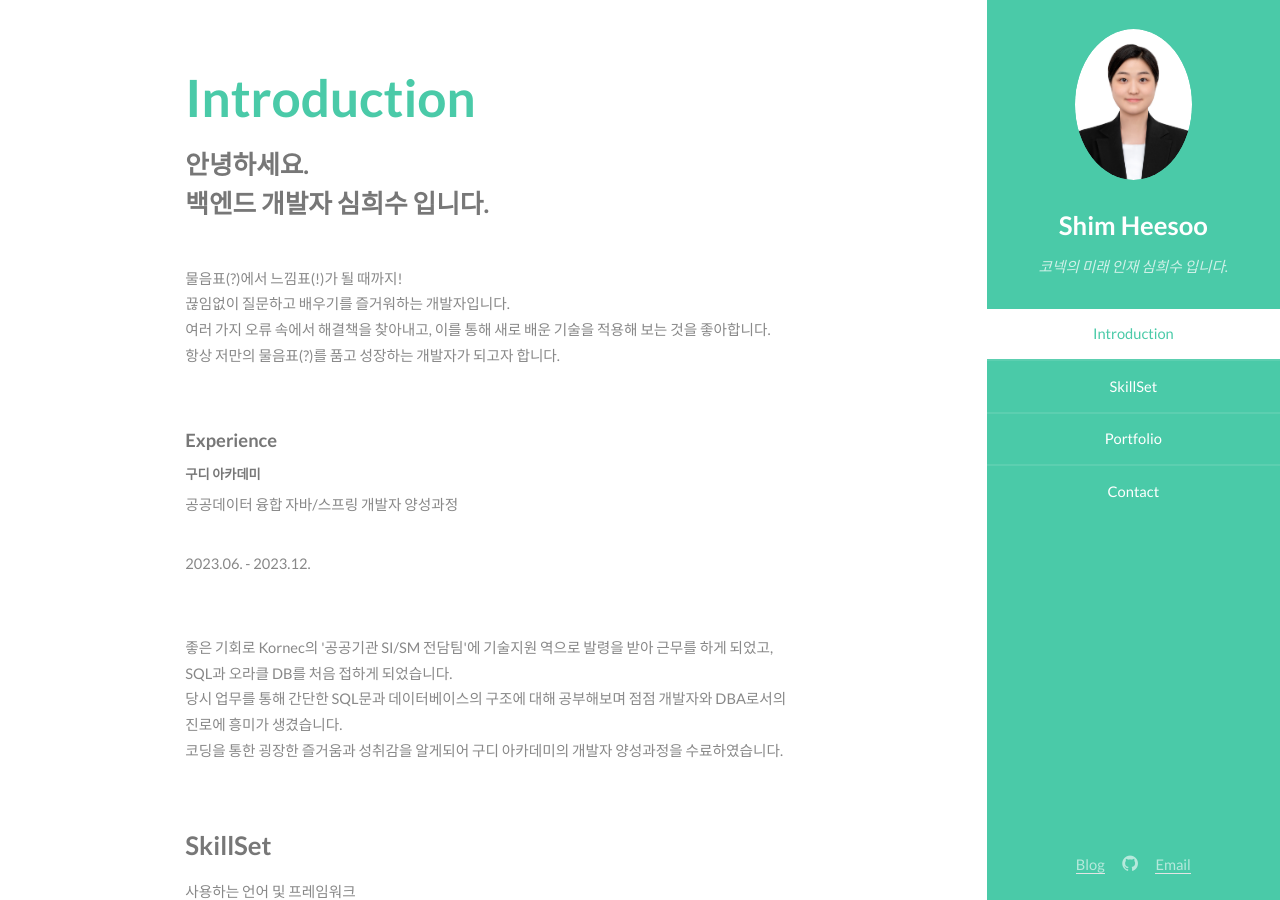
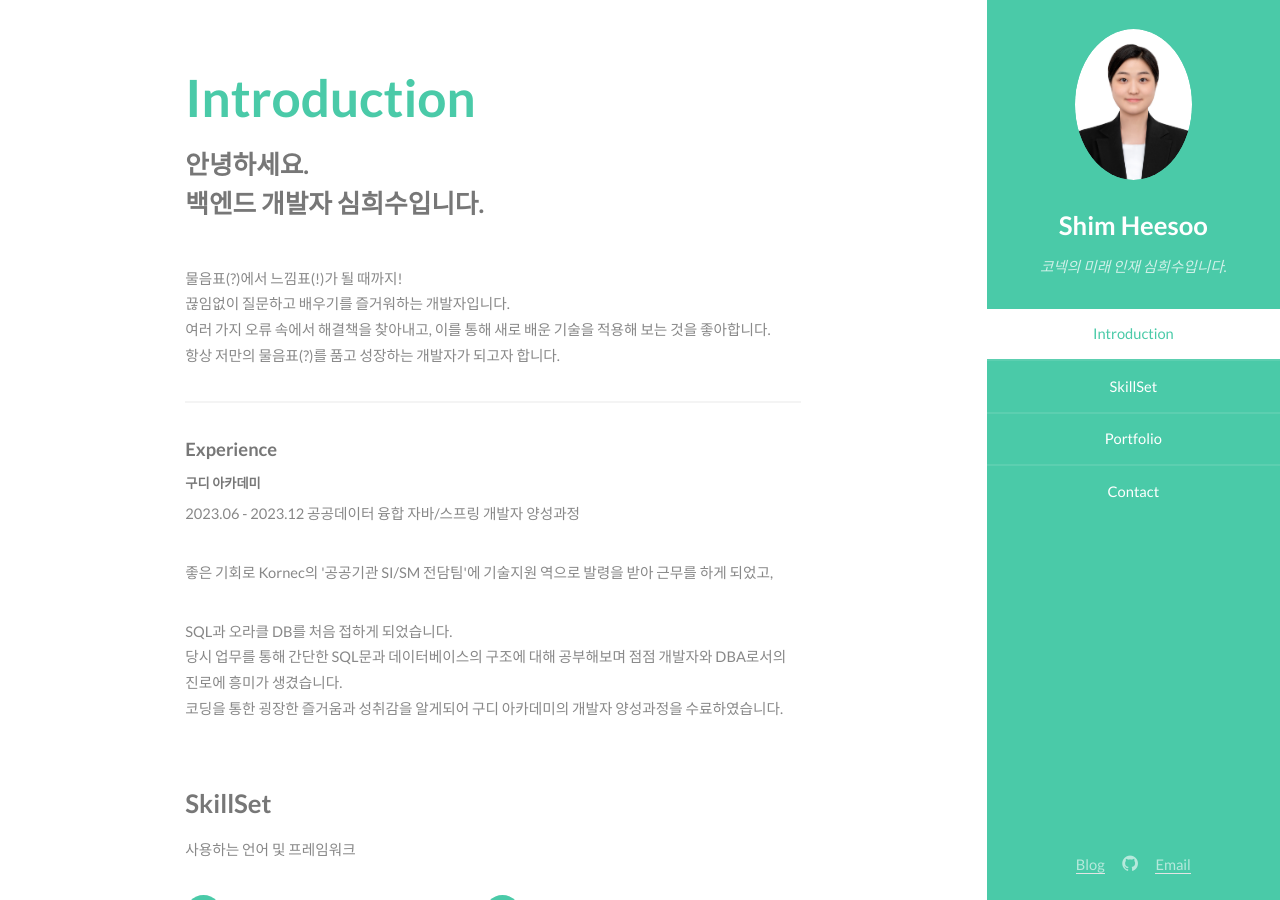
Before and after one commit to CHeessoo/CHeessoo.github.io, a Jekyll site: the page built from index.html, in a window 1280 px wide and 900 px high. Built offline with Jekyll 4.4.1, drawn with Linux system fonts in a browser that asks for light colours.

Commit message:
Update detail info

```diff
--- a/_includes/header.html
+++ b/_includes/header.html
@@ -3,7 +3,7 @@
         <header>
             <span class="image avatar"><img src="{{ site.baseurl }}/images/myPhoto.jpg" alt="" /></span>
             <h1 id="logo"><a href="{{ site.baseurl }}/">Shim Heesoo</a></h1>
-            <p>코넥의 미래 인재 심희수 입니다.</p>
+            <p>코넥의 미래 인재 심희수입니다.</p>
         </header>
         <nav id="nav">
             <ul>
--- a/index.html
+++ b/index.html
@@ -8,7 +8,7 @@ layout: default
     <div class="container">
         <header class="major">
                 <h2>Introduction</h2>
-                <p>안녕하세요. <br/> 백엔드 개발자 심희수 입니다.</p>
+                <p>안녕하세요. <br/> 백엔드 개발자 심희수입니다.</p>
             </header>
             <p>
                 물음표(?)에서 느낌표(!)가 될 때까지!<br/>
@@ -16,15 +16,15 @@ layout: default
                 여러 가지 오류 속에서 해결책을 찾아내고, 이를 통해 새로 배운 기술을 적용해 보는 것을 좋아합니다.</br>
                 항상 저만의 물음표(?)를 품고 성장하는 개발자가 되고자 합니다.
             </p>
-            <br class="inner">
+            <hr>
+            <div class="inner">
                 <h4>Experience</h4>
                 <h5>구디 아카데미</h5>
-                <p>공공데이터 융합 자바/스프링 개발자 양성과정</p>
-                <p>2023.06. - 2023.12.</p>
-                <br>
-                    좋은 기회로 Kornec의 '공공기관 SI/SM 전담팀'에 기술지원 역으로 발령을 받아 근무를 하게 되었고,</br>
+                <p>2023.06 - 2023.12 공공데이터 융합 자바/스프링 개발자 양성과정</p>
+                <p>
+                    좋은 기회로 Kornec의 '공공기관 SI/SM 전담팀'에 기술지원 역으로 발령을 받아 근무를 하게 되었고,</p>
                     SQL과 오라클 DB를 처음 접하게 되었습니다.<br/>
-                    당시 업무를 통해 간단한 SQL문과 데이터베이스의 구조에 대해 공부해보며 점점 개발자와 DBA로서의 진로에 흥미가 생겼습니다.</br>
+                    당시 업무를 통해 간단한 SQL문과 데이터베이스의 구조에 대해 공부해보며 점점 개발자와 DBA로서의 진로에 흥미가 생겼습니다.</div>
                     코딩을 통한 굉장한 즐거움과 성취감을 알게되어 구디 아카데미의 개발자 양성과정을 수료하였습니다.
                 </p>
             </div>
```
